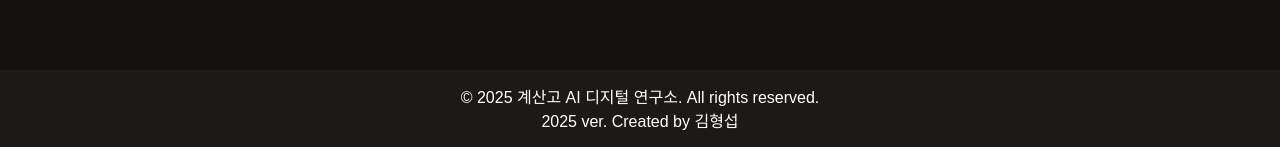
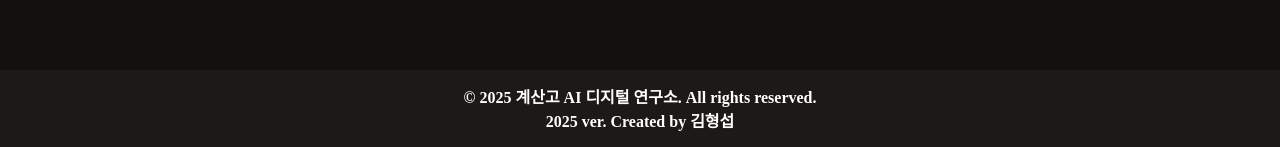
Before and after one commit to Maxtime24/club_wep, a Next.js app: page / in a window 1280 px wide. Shown: the part 3220-3367 px from the top of the page. Built offline with nearby package versions, Linux system fonts and the light colour scheme; no server answers; the database is empty; a web font is replaced by a local one.

Commit message:
font - change

```diff
--- a/src/components/common/footer.tsx
+++ b/src/components/common/footer.tsx
@@ -3,7 +3,7 @@
 
 export default function Footer() {
   return (
-    <footer className="bg-stone-900 text-white p-4 text-center mt-15">
+    <footer className="bg-stone-900 text-white p-4 text-center mt-15 font-[Pretendard] font-bold">
       <p>&copy; 2025 계산고 AI 디지털 연구소. All rights reserved.</p>
       <p>2025 ver. Created by 김형섭</p>
     </footer>
```
